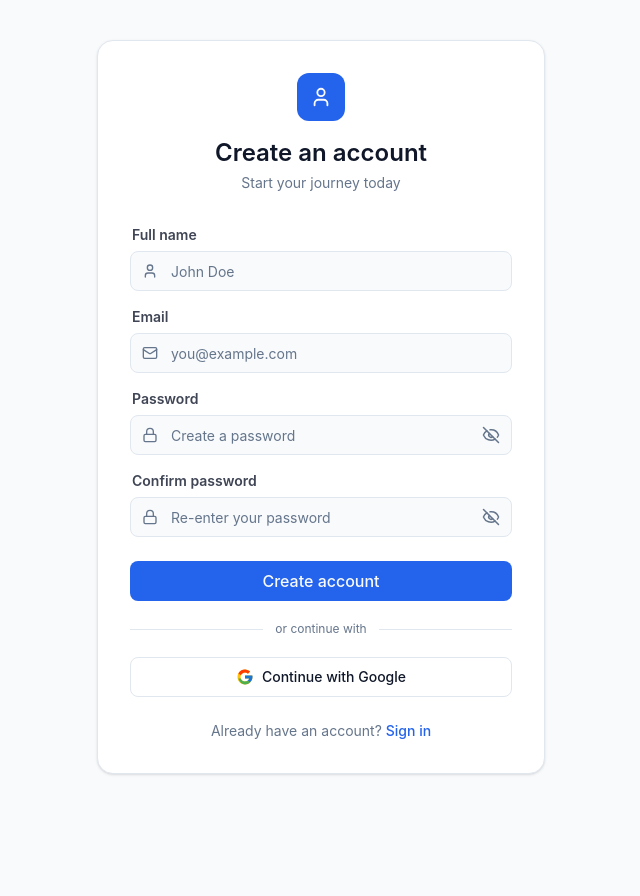
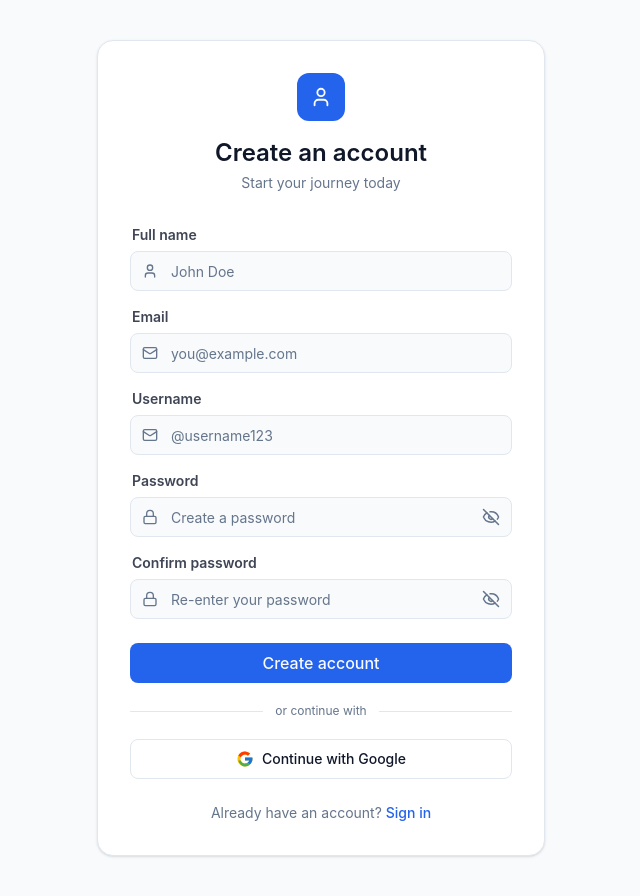
Before and after one commit to tusharvaghela018/chat-app-frontend, a React (Vite) app: page /register in a window 1280 px wide. Shown: the whole page, without its empty margins (319-959 px from the left). Before the commit the page ends 814 px from the top, so only its background shows below. Built offline with nearby package versions, Linux system fonts and the light colour scheme; no server answers.

Commit message:
fix : add missing field username in registration form

```diff
--- a/src/pages/auth/register/index.tsx
+++ b/src/pages/auth/register/index.tsx
@@ -15,6 +15,7 @@ import { ROUTES } from "@/constants/routes";
 interface RegisterForm {
     name: string;
     email: string;
+    username: string;
     password: string;
     confirmPassword: string;
 }
@@ -43,6 +44,7 @@ const registerSchema = yup.object({
         .string()
         .required("Email is required")
         .email("Enter a valid email"),
+    username: yup.string().required("Username is required"),
     password: yup
         .string()
         .required("Password is required")
@@ -122,8 +124,8 @@ const Register = () => {
 
                     {/* Form */}
                     <form
-                        onSubmit={handleSubmit(({ name, email, password }) =>
-                            signup({ name, email, password })
+                        onSubmit={handleSubmit(({ name, email, username, password }) =>
+                            signup({ name, email, username, password })
                         )}
                         className="flex flex-col gap-4"
                     >
@@ -142,6 +144,15 @@ const Register = () => {
                             leftIcon={<Mail size={16} />}
                             register={register("email")}
                             error={errors.email?.message}
+                        />
+
+                        <Input
+                            label="Username"
+                            type="username"
+                            placeholder="@username123"
+                            leftIcon={<Mail size={16} />}
+                            register={register("username")}
+                            error={errors.username?.message}
                         />
 
                         <Input
```
